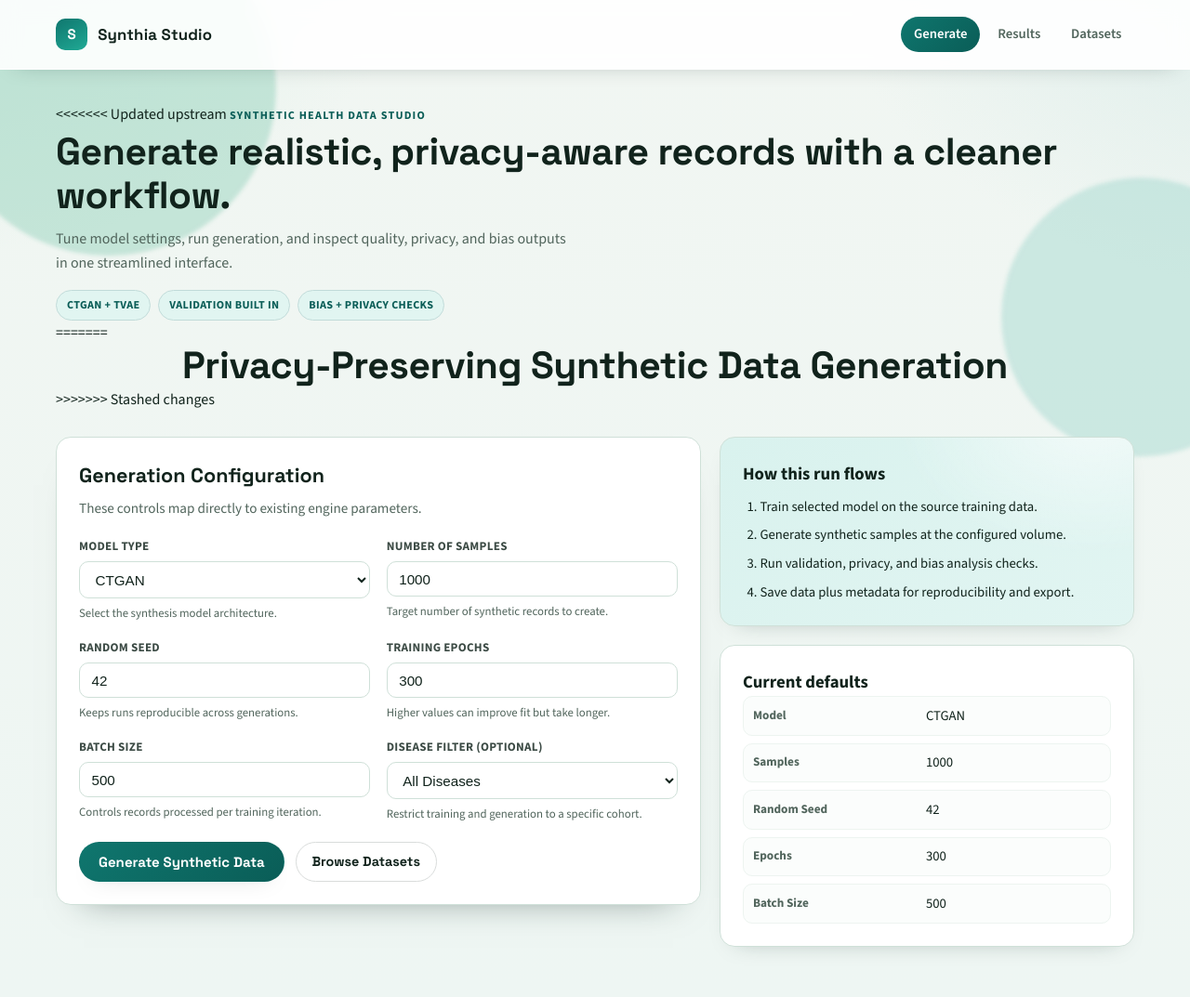
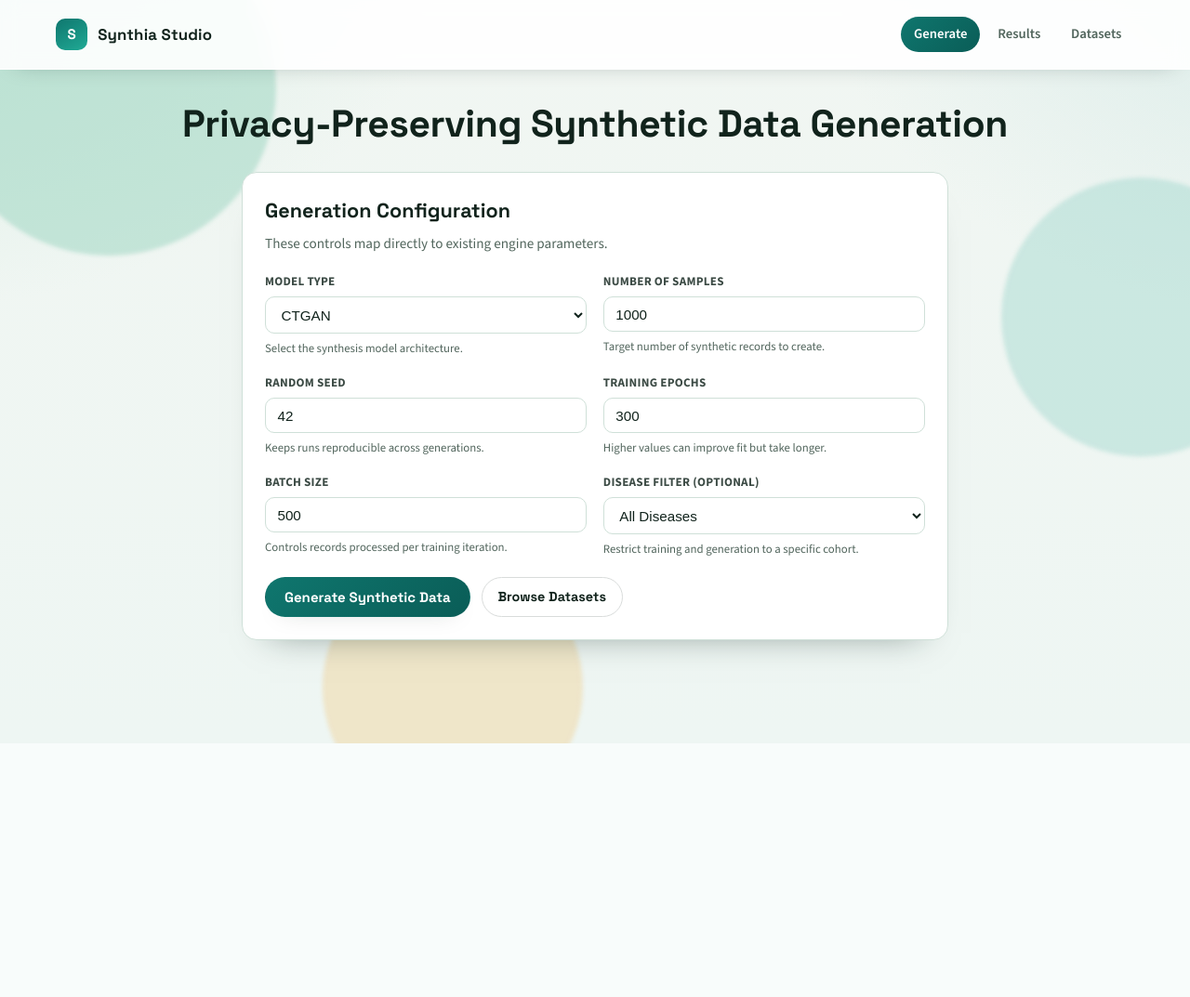
Before and after one commit to rochith11/Synthia_1, a Flask app: page / in a window 1280 px wide. Shown: the whole page at 93% size. After the commit the page ends 800 px from the top, so only its background shows below. Run offline with Flask 2, Linux system fonts and the light colour scheme.

Commit message:
Update: Changes in UI

```diff
--- a/static/css/layout.css
+++ b/static/css/layout.css
@@ -105,6 +105,7 @@
   transition: color 180ms ease, background-color 180ms ease;
 }
 
+
 .site-nav a:hover {
   color: var(--color-text);
   background: #ffffff;
@@ -172,6 +173,15 @@
   grid-template-columns: minmax(0, 1.4fr) minmax(260px, 0.9fr);
   gap: var(--space-3);
   align-items: start;
+}
+
+.layout-split.centered {
+  grid-template-columns: 1fr;
+  justify-items: center;
+}
+
+.layout-split.centered > article {
+  width: min(760px, 100%);
 }
 
 .detail-layout {
--- a/templates/index.html
+++ b/templates/index.html
@@ -1,21 +1,6 @@
 {% extends "base.html" %} {% block title %}Synthia | Generate{% endblock %} {%
 block content %}
 <section class="hero" data-animate="rise">
-<<<<<<< Updated upstream
-  <p class="eyebrow">Synthetic Health Data Studio</p>
-  <h1 class="page-title">
-    Generate realistic, privacy-aware records with a cleaner workflow.
-  </h1>
-  <p class="lead">
-    Tune model settings, run generation, and inspect quality, privacy, and bias
-    outputs in one streamlined interface.
-  </p>
-  <div class="hero-pills">
-    <span class="pill">CTGAN + TVAE</span>
-    <span class="pill">Validation Built In</span>
-    <span class="pill">Bias + Privacy Checks</span>
-  </div>
-=======
 
   <h1
   class="page-title"
@@ -23,10 +8,10 @@ block content %}
   Privacy-Preserving Synthetic Data Generation
 </h1>
 
->>>>>>> Stashed changes
+
 </section>
 
-<section class="layout-split">
+<section class="layout-split centered">
   <article class="card elevated" data-animate="rise">
     <div class="section-head">
       <h2>Generation Configuration</h2>
@@ -140,43 +125,5 @@ block content %}
       </div>
     </form>
   </article>
-
-  <aside class="stack-md" data-animate="slide">
-    <article class="card accent-card">
-      <h3>How this run flows</h3>
-      <ol class="clean-list">
-        <li>Train selected model on the source training data.</li>
-        <li>Generate synthetic samples at the configured volume.</li>
-        <li>Run validation, privacy, and bias analysis checks.</li>
-        <li>Save data plus metadata for reproducibility and export.</li>
-      </ol>
-    </article>
-
-    <article class="card">
-      <h3>Current defaults</h3>
-      <dl class="meta-list">
-        <div>
-          <dt>Model</dt>
-          <dd>{{ defaults.get('model_type', 'CTGAN') }}</dd>
-        </div>
-        <div>
-          <dt>Samples</dt>
-          <dd>{{ defaults.get('n_samples', 1000) }}</dd>
-        </div>
-        <div>
-          <dt>Random Seed</dt>
-          <dd>{{ defaults.get('random_seed', 42) }}</dd>
-        </div>
-        <div>
-          <dt>Epochs</dt>
-          <dd>{{ defaults.get('epochs', 300) }}</dd>
-        </div>
-        <div>
-          <dt>Batch Size</dt>
-          <dd>{{ defaults.get('batch_size', 500) }}</dd>
-        </div>
-      </dl>
-    </article>
-  </aside>
 </section>
 {% endblock %}
```
